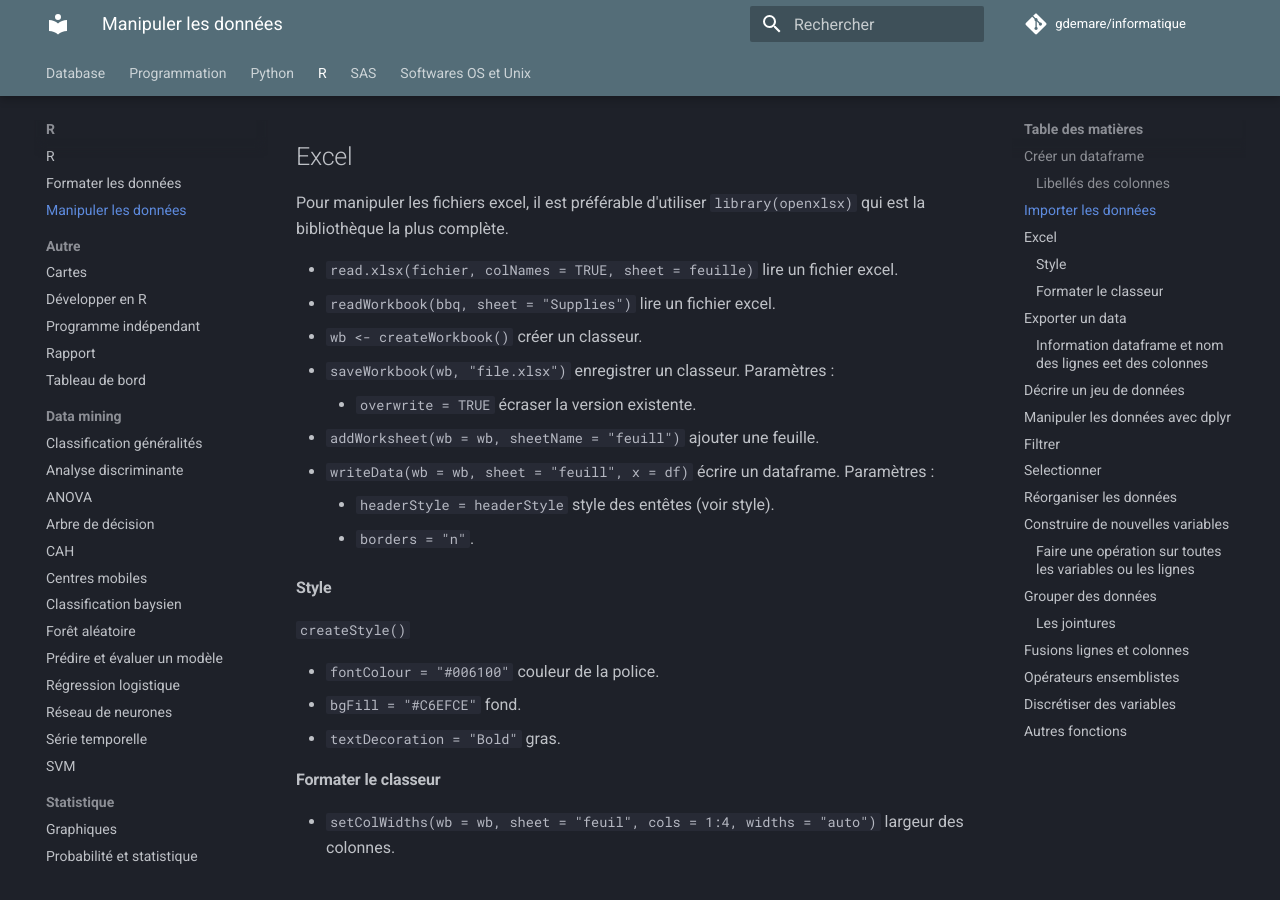
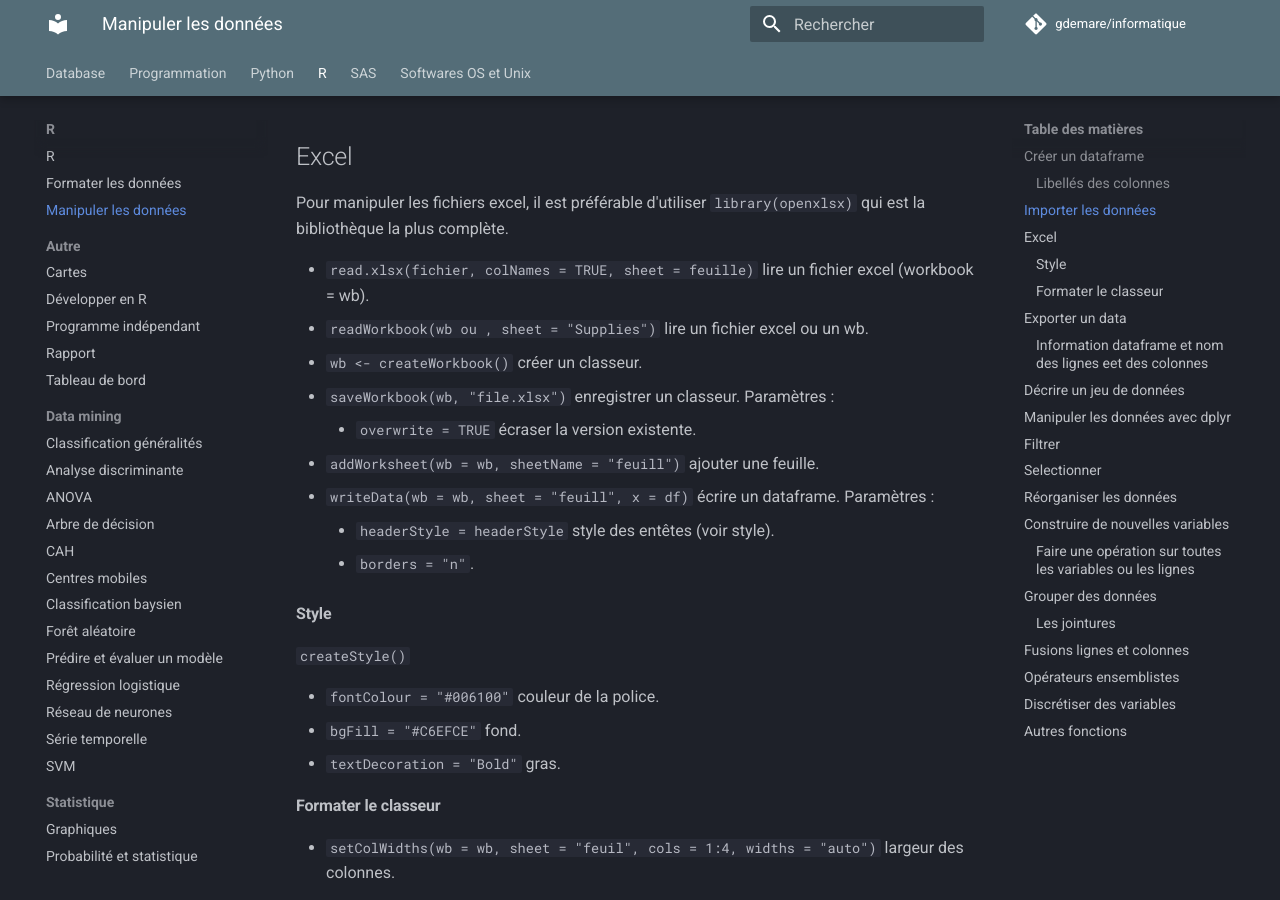
Before and after one commit to gdemare/Informatique, an MkDocs documentation site: the page built from docs/r/manipuler-donnees_r.md, in a window 1280 px wide and 900 px high, scrolled down 627 px. Built offline with MkDocs 1.6.1 and Material for MkDocs 9.7.7, drawn with Linux system fonts in a browser that asks for light colours; comment, search, counter and statistics services are not loaded.

Commit message:
Update manipuler-donnees_r.md

```diff
--- a/docs/r/manipuler-donnees_r.md
+++ b/docs/r/manipuler-donnees_r.md
@@ -20,8 +20,8 @@ Packages `Hmisc`, `labelled`
 
 Pour manipuler les fichiers excel, il est préférable d'utiliser `library(openxlsx)` qui est la bibliothèque la plus complète.
 
-* `read.xlsx(fichier, colNames = TRUE, sheet = feuille)` lire un fichier excel.
-* `readWorkbook(bbq, sheet = "Supplies")` lire un fichier excel.
+* `read.xlsx(fichier, colNames = TRUE, sheet = feuille)` lire un fichier excel (workbook = wb).
+* `readWorkbook(wb ou , sheet = "Supplies")` lire un fichier excel ou un wb.
 * `wb <- createWorkbook()` créer un classeur.
 * `saveWorkbook(wb, "file.xlsx")` enregistrer un classeur. Paramètres :
 
```
